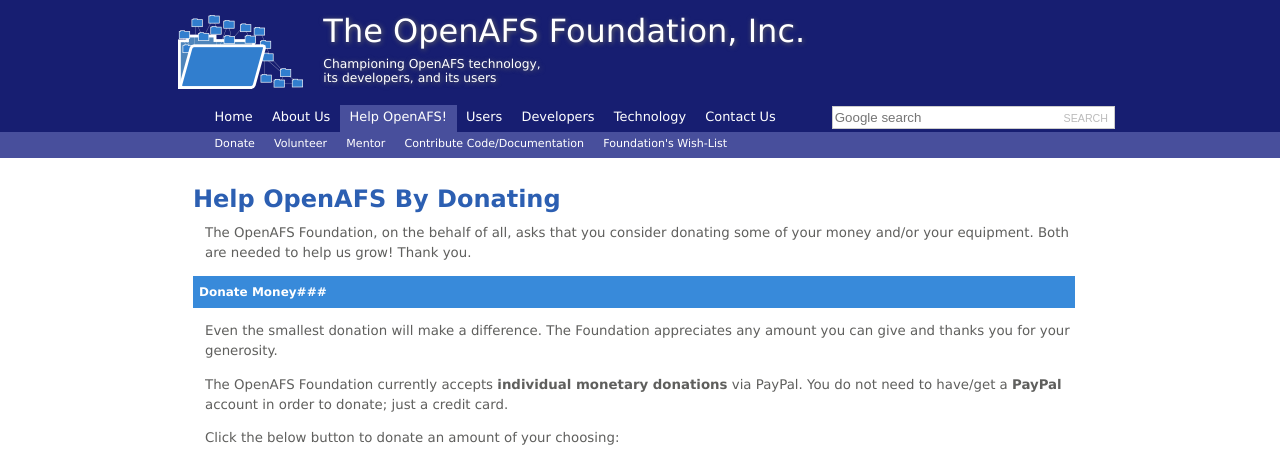
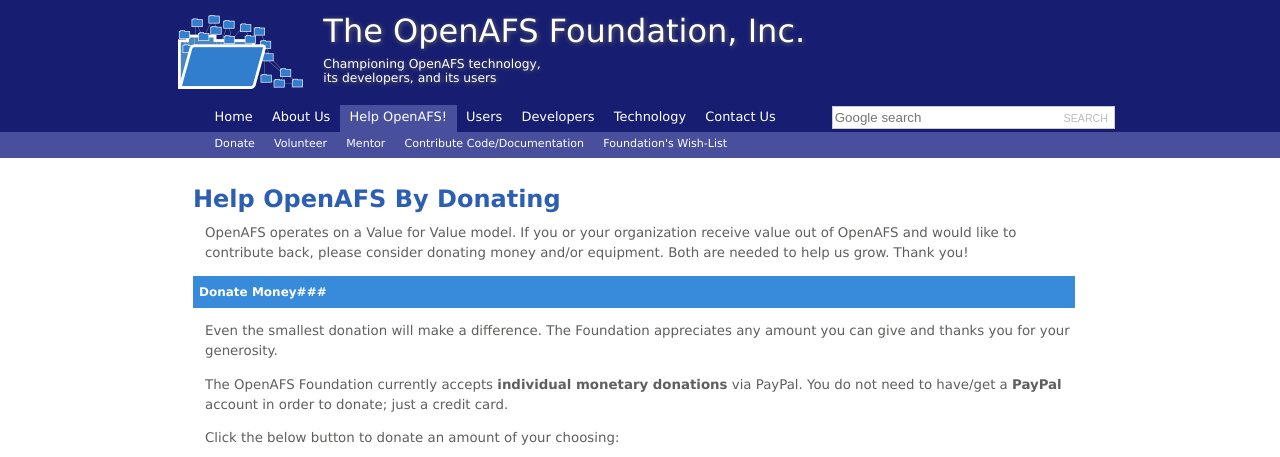
Before and after one commit to openafsfoundation/openafsfoundation.org, a Jekyll site: the page built from help/donate/index.md, in a window 1280 px wide and 900 px high, cut to the strip 0-457 px from the top of the window. Built offline with Jekyll 4.4.1, drawn with Linux system fonts in a browser that asks for light colours.

Commit message:
Update index.md

```diff
--- a/help/donate/index.md
+++ b/help/donate/index.md
@@ -5,7 +5,7 @@
 
 ## Help OpenAFS By Donating ##
 
-The OpenAFS Foundation, on the behalf of all, asks that you consider donating some of your money and/or your equipment. Both are needed to help us grow!  Thank you.
+OpenAFS operates on a Value for Value model. If you or your organization receive value out of OpenAFS and would like to contribute back, please consider donating money and/or equipment. Both are needed to help us grow. Thank you!
 
 ### Donate Money###
 
@@ -72,7 +72,6 @@
 <img alt="" border="0" src="https://www.paypalobjects.com/en_US/i/scr/pixel.gif" width="1" height="1">
 </form>
 
-
 In the near future, we hope to bring you the opportunity to **pledge regular donations**. This allows you to space out your donation and plan your giving, without having to do anything else!  Regular modest (or substantial) donations strengthen our financial capability in a way that allows us to project our budget ahead of time!
 
 Thank you for using either of the donation options.
```
